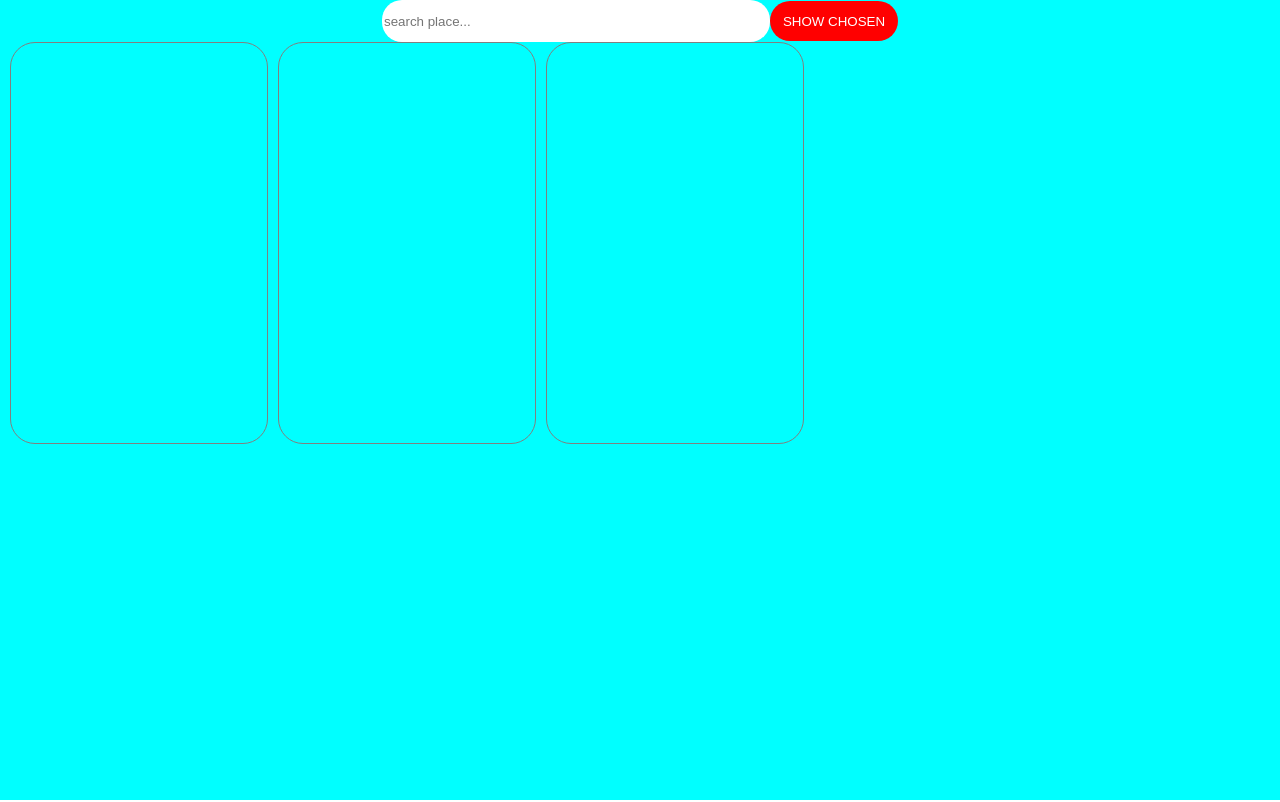
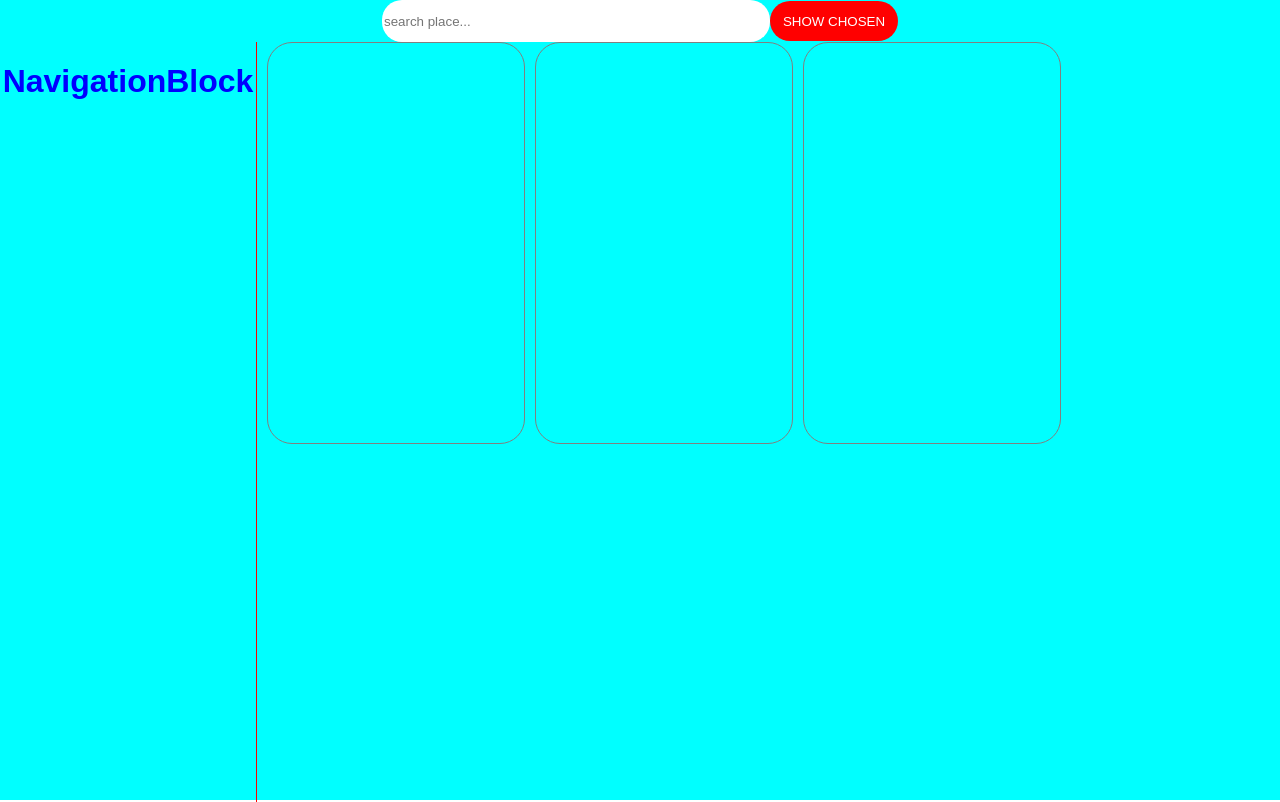
Before and after one commit to GogiKalinin/GogiKalinin, a React (Create React App) app: page / in a window 1280 px wide. Built offline with nearby package versions, Linux system fonts and the light colour scheme.

Commit message:
basic structure is done

```diff
--- /dev/null
+++ b/src/Components/organisms/NavigationBlock/index.css
@@ -0,0 +1,5 @@
+.NavigationBlock {
+    height: 95vh;
+    width: 20vw;
+    border-right: 1px solid red;
+}
--- /dev/null
+++ b/src/Components/organisms/NavigationBlock/index.jsx
@@ -0,0 +1,10 @@
+import React from 'react'
+import './index.css'
+
+export const NavigationBlock = () => {
+    return (
+        <div className='NavigationBlock'>
+            <h1>NavigationBlock</h1>
+        </div>
+    )
+}
--- a/src/Components/pages/MainPage/index.css
+++ b/src/Components/pages/MainPage/index.css
@@ -1,4 +1,7 @@
 .MainPage {
   color: blue;
+}
 
+.MainPageBottom {
+  display: flex;
 }
--- a/src/Components/pages/MainPage/index.jsx
+++ b/src/Components/pages/MainPage/index.jsx
@@ -1,4 +1,5 @@
 import React from "react";
+import { NavigationBlock } from "../../organisms/NavigationBlock";
 import { SearchBlock } from "../../organisms/SearchBlock";
 import { WeatherList } from "../../organisms/WeatherList";
 import "./index.css";
@@ -6,8 +7,13 @@ import "./index.css";
 export const MainPage = () => {
   return (
     <div className="MainPage">
-      <SearchBlock />
-      <WeatherList />
+      <div className="MainPageTop">
+        <SearchBlock />
+      </div>
+      <div className="MainPageBottom">
+        <NavigationBlock />
+        <WeatherList />
+      </div>
     </div>
   );
 };
```
